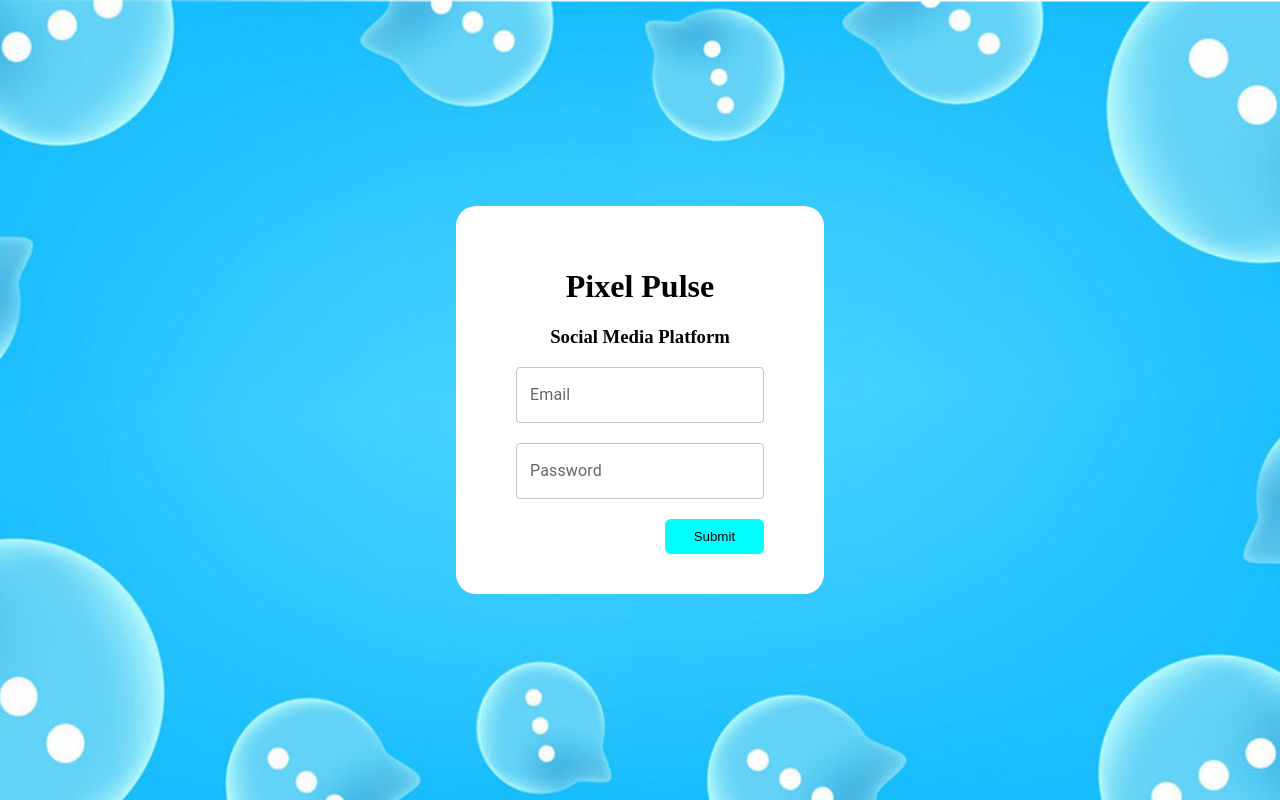
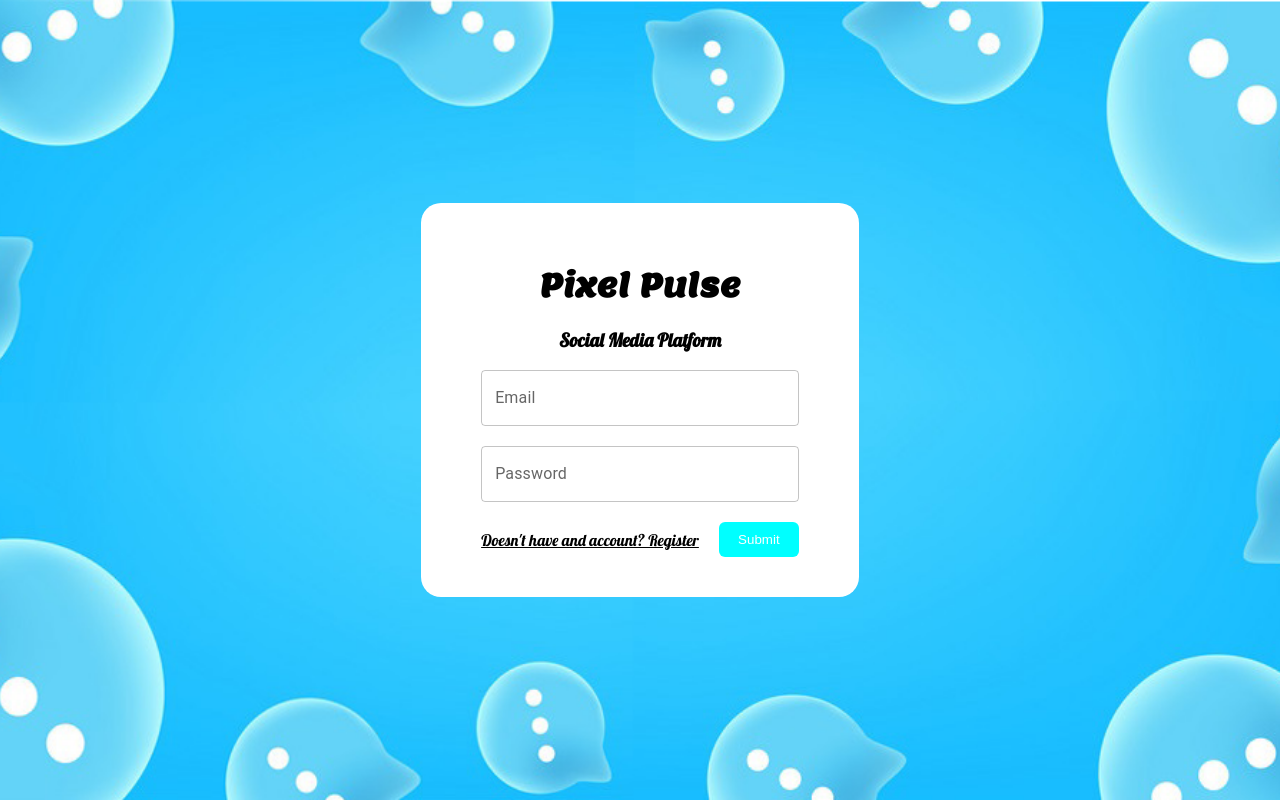
Before and after one commit to khant-min/Pixel-Pulse, a React (Vite) app in the folder SocialMedia.Client/: page /login in a window 1280 px wide. Built offline with nearby package versions, Linux system fonts and the light colour scheme.

Commit message:
feat: apply reverse links in login & register

```diff
--- a/SocialMedia.Client/src/components/NavBar.tsx
+++ b/SocialMedia.Client/src/components/NavBar.tsx
@@ -21,7 +21,7 @@ import { useNavigate } from "react-router-dom";
 const StyledToolbar = styled(Toolbar)({
   display: "flex",
   justifyContent: "space-between",
-  backgroundColor: "#278",
+  backgroundColor: "#2BC6FF",
 });
 
 const Search = styled("div")({
@@ -42,7 +42,10 @@ const NavBar = () => {
         <StyledToolbar>
           {/* <Avatar alt="Pain" src={pain} /> */}
           <Button onClick={() => navigate("/")}>
-            <Typography color="white">Facebook</Typography>
+            {/* <Typography className="brand" color="white">
+              Pixel Pulse
+            </Typography> */}
+            <div className="brand-logo">Pixel Pulse</div>
           </Button>
           <Search>
             <InputBase placeholder="search something..." fullWidth />
--- a/SocialMedia.Client/src/components/auth/Login.tsx
+++ b/SocialMedia.Client/src/components/auth/Login.tsx
@@ -142,6 +142,7 @@ const Login: React.FC = () => {
       onSubmit={handleSubmit(onSubmit)}
       formInputs={formInputs}
       errors={errors}
+      to="register"
     />
   );
 };
--- a/SocialMedia.Client/src/components/auth/Register.tsx
+++ b/SocialMedia.Client/src/components/auth/Register.tsx
@@ -70,6 +70,7 @@ const Register: React.FC = () => {
       onSubmit={handleSubmit(onSubmit)}
       formInputs={formInputs}
       errors={errors}
+      to="login"
     />
   );
 };
--- a/SocialMedia.Client/src/components/cc/AuthForm.tsx
+++ b/SocialMedia.Client/src/components/cc/AuthForm.tsx
@@ -1,6 +1,7 @@
 import React from "react";
 import { TextField } from "@mui/material";
 import { FieldValues, UseFormRegister } from "react-hook-form";
+import { Link } from "react-router-dom";
 
 type Inputs = {
   [key: string]: string;
@@ -21,22 +22,24 @@ interface AuthFormProps {
   onSubmit: () => void; // Adjust the type based on your actual submit function
   formInputs: FormInput[];
   errors: Record<string, any>;
+  to: string;
 }
 
 const AuthForm: React.FC<AuthFormProps> = ({
   onSubmit,
   formInputs,
   errors,
+  to,
 }) => {
   return (
     <div className="auth-container">
       <div className="auth-subcontainer">
         <div className="auth-header">
           <span>
-            <h1>Pixel Pulse</h1>
+            <h1 className="header">Pixel Pulse</h1>
           </span>
           <span>
-            <h3>Social Media Platform</h3>
+            <h3 className="sub-header">Social Media Platform</h3>
           </span>
         </div>
         <div className="auth-form">
@@ -55,7 +58,17 @@ const AuthForm: React.FC<AuthFormProps> = ({
                 )}
               </React.Fragment>
             ))}
-            <button className="auth-btn">Submit</button>
+
+            <div className="submit-control">
+              <span className="auth-link">
+                {to === "login" ? (
+                  <Link to="/login">Already have an account? Login</Link>
+                ) : (
+                  <Link to="/register">Doesn't have and account? Register</Link>
+                )}
+              </span>
+              <button className="auth-btn">Submit</button>
+            </div>
           </form>
         </div>
       </div>
--- a/SocialMedia.Client/src/globals.css
+++ b/SocialMedia.Client/src/globals.css
@@ -1,5 +1,20 @@
+@import url("https://fonts.googleapis.com/css2?family=Lemon&family=Lobster&family=Shadows+Into+Light&display=swap");
+:root {
+  --main-font: "Lemon", serif;
+  --main-font2: "Lobster", sans-serif;
+  --main-font3: "Shadows Into Light", cursive;
+}
+
 html {
   overflow: hidden;
+}
+
+.header {
+  font-family: var(--main-font);
+}
+
+.sub-header {
+  font-family: var(--main-font2);
 }
 
 .auth-container {
@@ -32,18 +47,36 @@ html {
 
 .auth-btn {
   background-color: aqua;
+  color: #fff;
   padding: 10px;
   border-radius: 6px;
-  min-width: 40%;
+  width: 80px;
   border: none;
   cursor: pointer;
   transition: all 0.2s linear;
-  align-self: flex-end;
 }
 .auth-btn:hover {
   background-color: #35cbfe;
 }
 
+.auth-link a {
+  color: #000;
+  font-family: var(--main-font2);
+}
+
+.submit-control {
+  align-self: flex-end;
+  display: flex;
+  align-items: center;
+  gap: 20px;
+}
+
 .err-msg {
   color: red;
 }
+
+.brand-logo {
+  font-family: var(--main-font);
+  font-size: larger;
+  color: white;
+}
```
